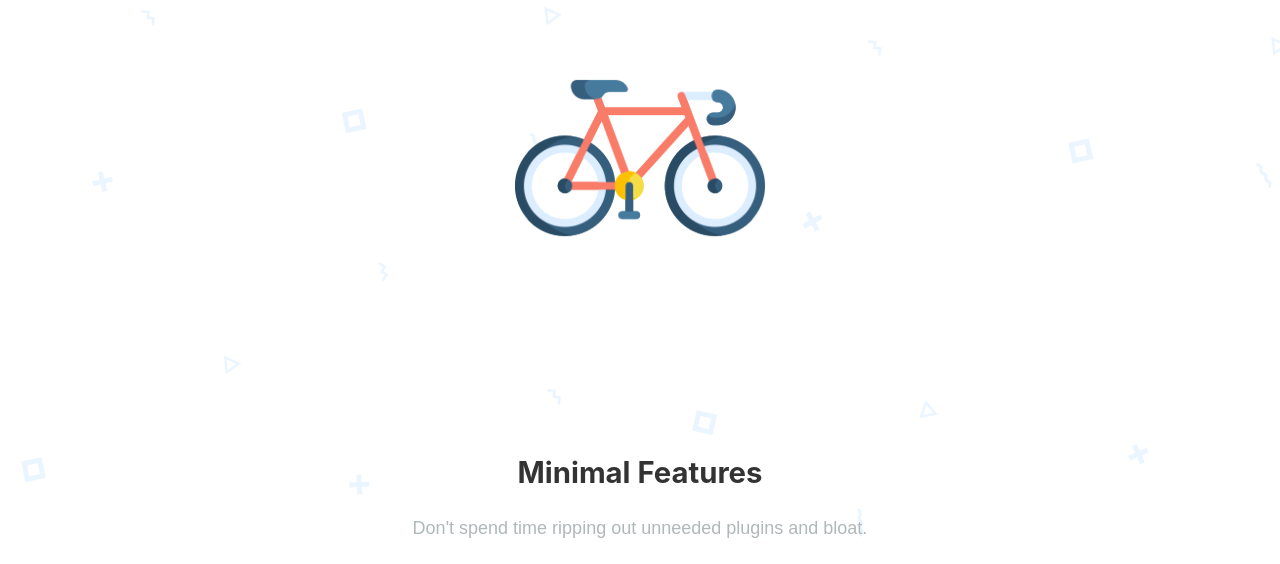
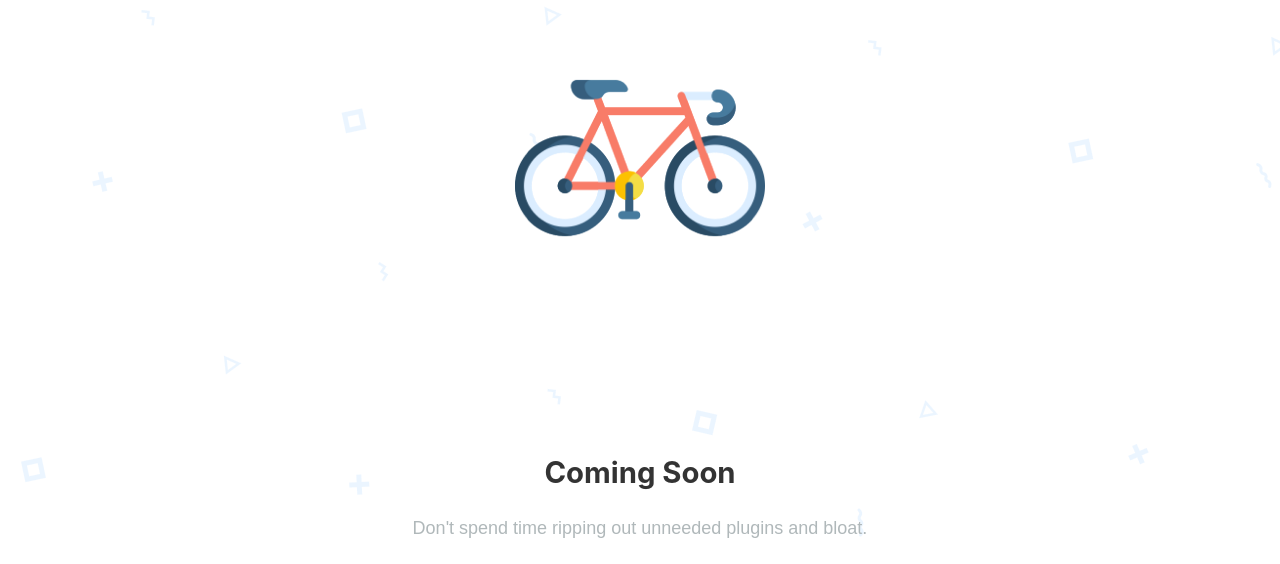
Before and after one commit to stackbit-projects/velotista-d23e2, a Gatsby site: page / in a window 1280 px wide. Shown: the part 140-704 px from the top of the page. Built offline with nearby package versions, Linux system fonts and the light colour scheme; Gatsby itself is replaced by a stand-in of ours.

Commit message:
content.js: changed

```diff
--- a/src/components/content.js
+++ b/src/components/content.js
@@ -7,7 +7,7 @@ import { COLORS } from "../styles/constants"
 const Content = () => (
   <div style={{ padding: "4rem 1rem", textAlign: "center" }}>
     <SectionHeader
-      title="Minimal Features"
+      title="Coming Soon"
       description="Don't spend time ripping out unneeded plugins and bloat."
     />
     <content
```
